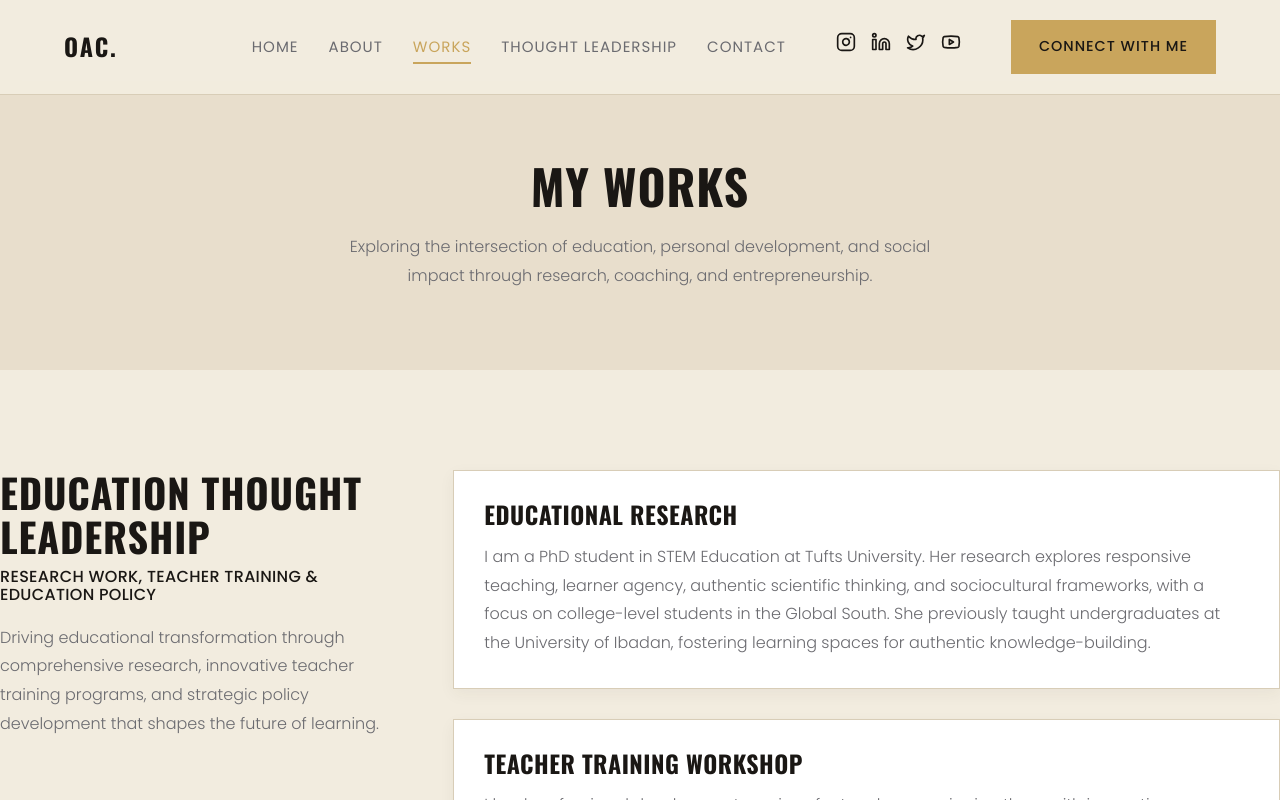
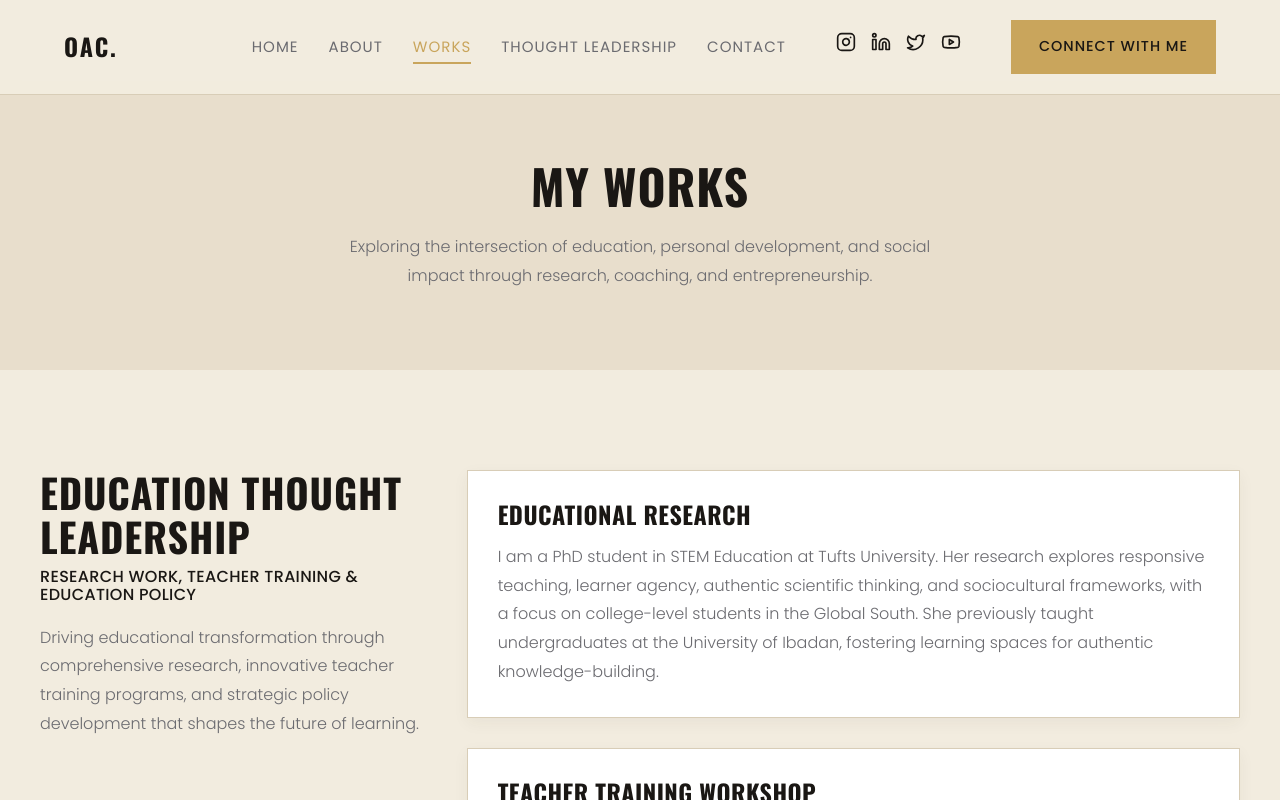
Before and after one commit to JTMax1/oajilorechukwuemeka, a React (Vite) app: page /works in a window 1280 px wide. Shown: the top 800 px of the page. Built offline with nearby package versions, Linux system fonts and the light colour scheme.

Commit message:
style: adjust horizontal padding for .section-padding class

```diff
--- a/src/index.css
+++ b/src/index.css
@@ -74,7 +74,7 @@ ul {
 }
 
 .section-padding {
-  padding: 100px 0;
+  padding: 100px 40px;
 }
 
 @media (max-width: 768px) {
```
